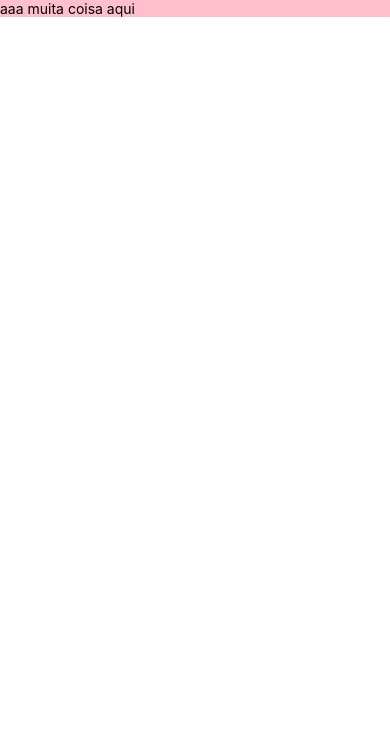
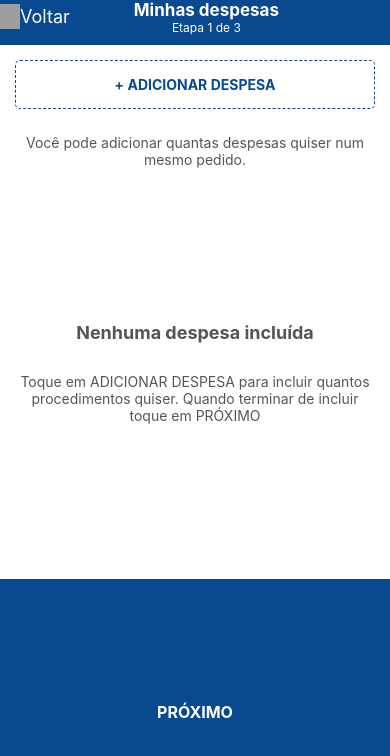
Before and after one commit to geosegat/aulaComJomar, a React Native app: screen / in a window 390 px wide. Shown: the top 756 px of the page. Built offline with nearby package versions, Linux system fonts and the light colour scheme; grey boxes are pictures that could not be loaded.

Commit message:
feature minhas despesas finalizada

```diff
--- a/App.js
+++ b/App.js
@@ -1,14 +1,112 @@
-import {StyleSheet, Text, View} from 'react-native';
+import {
+  StyleSheet,
+  Text,
+  TouchableOpacity,
+  View,
+  StatusBar,
+  Image,
+} from 'react-native';
 import React from 'react';
 
 const App = () => {
   return (
-    <View style={{backgroundColor: 'pink'}}>
-      <Text>aaa muita coisa aqui</Text>
+    <View style={styles.container}>
+      <StatusBar backgroundColor="#09498F" />
+      <View style={styles.container2}>
+        <View style={styles.container4}>
+          <Image
+            source={{
+              uri: 'https://cdn-icons-png.flaticon.com/512/657/657001.png',
+            }}
+            style={styles.image}
+          />
+          <Text style={styles.fontVoltar}>Voltar</Text>
+        </View>
+
+        <View style={styles.container3}>
+          <Text style={styles.fontMinhasDespesas}>Minhas despesas</Text>
+          <Text style={styles.fontEtapa}>Etapa 1 de 3</Text>
+        </View>
+      </View>
+
+      <View style={styles.containerDespesa}>
+        <Text style={styles.fontAddDespesa}>+ ADICIONAR DESPESA</Text>
+      </View>
+      <Text style={styles.fontSize14}>
+        Você pode adicionar quantas despesas quiser num mesmo pedido.
+      </Text>
+      <Text style={styles.fontSize18}>Nenhuma despesa incluída</Text>
+      <Text style={styles.fontSize14}>
+        Toque em ADICIONAR DESPESA para incluir quantos procedimentos quiser.
+        Quando terminar de incluir toque em PRÓXIMO
+      </Text>
+      <View style={styles.containerButtom}>
+        <TouchableOpacity>
+          <Text style={styles.textProximo}>PRÓXIMO</Text>
+        </TouchableOpacity>
+      </View>
     </View>
   );
 };
 
 export default App;
 
-const styles = StyleSheet.create({});
+const styles = StyleSheet.create({
+  container: {flex: 1},
+  container2: {
+    backgroundColor: '#09498F',
+    flexDirection: 'row',
+  },
+  container3: {
+    alignItems: 'center',
+    marginLeft: 64,
+  },
+  fontMinhasDespesas: {color: '#FFFFFF', fontSize: 17, fontWeight: 'bold'},
+  fontEtapa: {color: '#FFFFFF', fontSize: 12, marginBottom: 10},
+  container4: {
+    flexDirection: 'row',
+    alignItems: 'center',
+    marginBottom: 12,
+  },
+  image: {width: 20, height: 25},
+  fontVoltar: {color: '#FFFFFF', fontSize: 18},
+
+  containerDespesa: {
+    borderWidth: 1,
+    borderStyle: 'dashed',
+    borderColor: '#09498F',
+    margin: 15,
+    borderRadius: 5,
+  },
+  fontAddDespesa: {
+    color: '#09498F',
+    fontSize: 14,
+    fontWeight: 'bold',
+    textAlign: 'center',
+    padding: 15,
+  },
+  fontSize14: {
+    fontSize: 14,
+    color: '#555555',
+    textAlign: 'center',
+    margin: 15,
+    marginTop: 10,
+  },
+  fontSize18: {
+    fontSize: 18,
+    color: '#555555',
+    textAlign: 'center',
+    margin: 15,
+    marginTop: 139,
+    fontWeight: 'bold',
+    marginBottom: 20,
+  },
+  containerButtom: {
+    marginTop: 140,
+    flex: 1,
+    backgroundColor: '#09498F',
+    alignItems: 'center',
+    justifyContent: 'center',
+  },
+  textProximo: {fontSize: 16, color: '#FFFFFF', fontWeight: 'bold'},
+});
--- a/package.json
+++ b/package.json
@@ -11,7 +11,8 @@
   },
   "dependencies": {
     "react": "18.2.0",
-    "react-native": "0.72.6"
+    "react-native": "0.72.6",
+    "react-native-svg-uri": "^1.2.3"
   },
   "devDependencies": {
     "@babel/core": "^7.20.0",
```
Also changed, not shown: svgs/seta-esquerda.svg (added), 1 other file (tests, documents, lock files or other folders).
